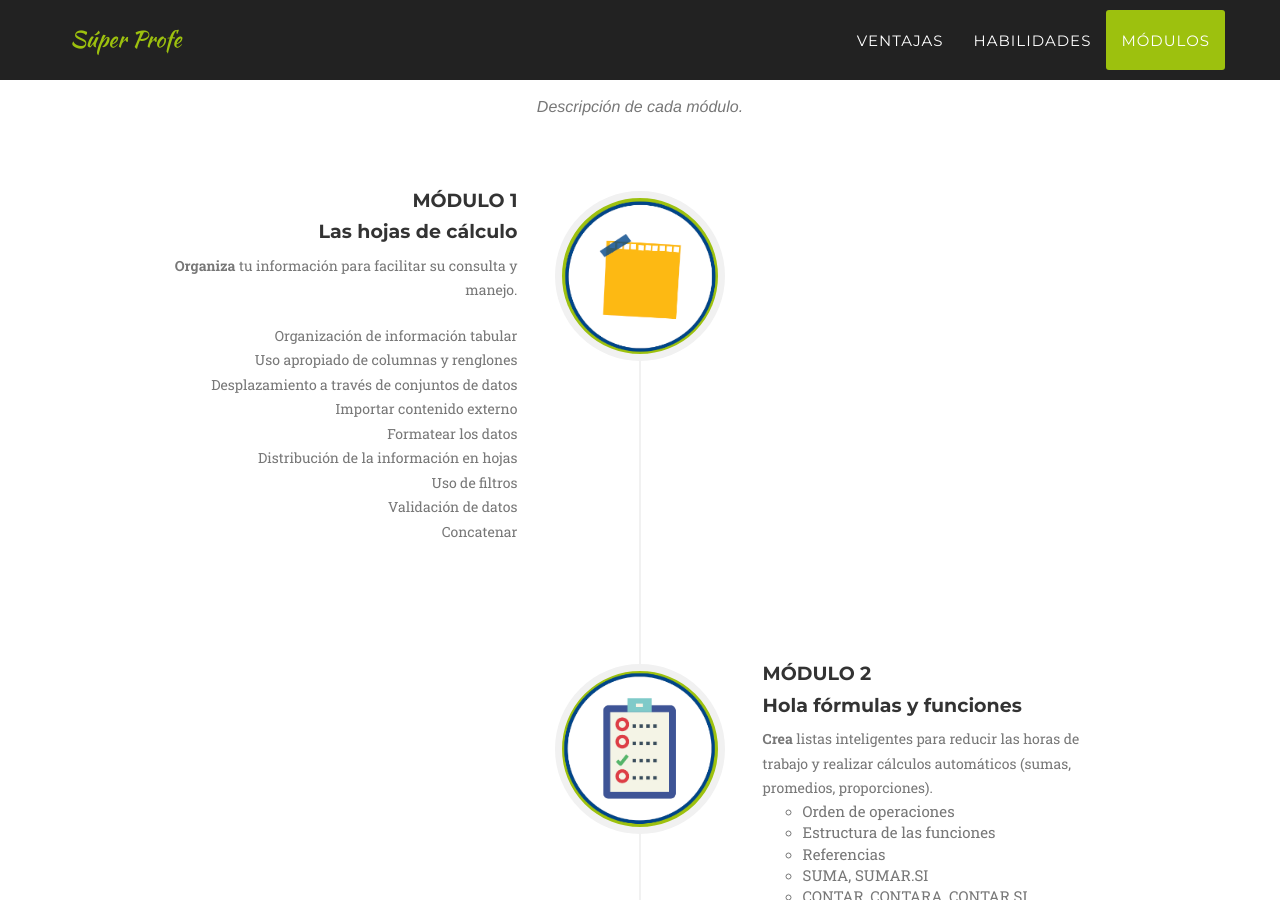
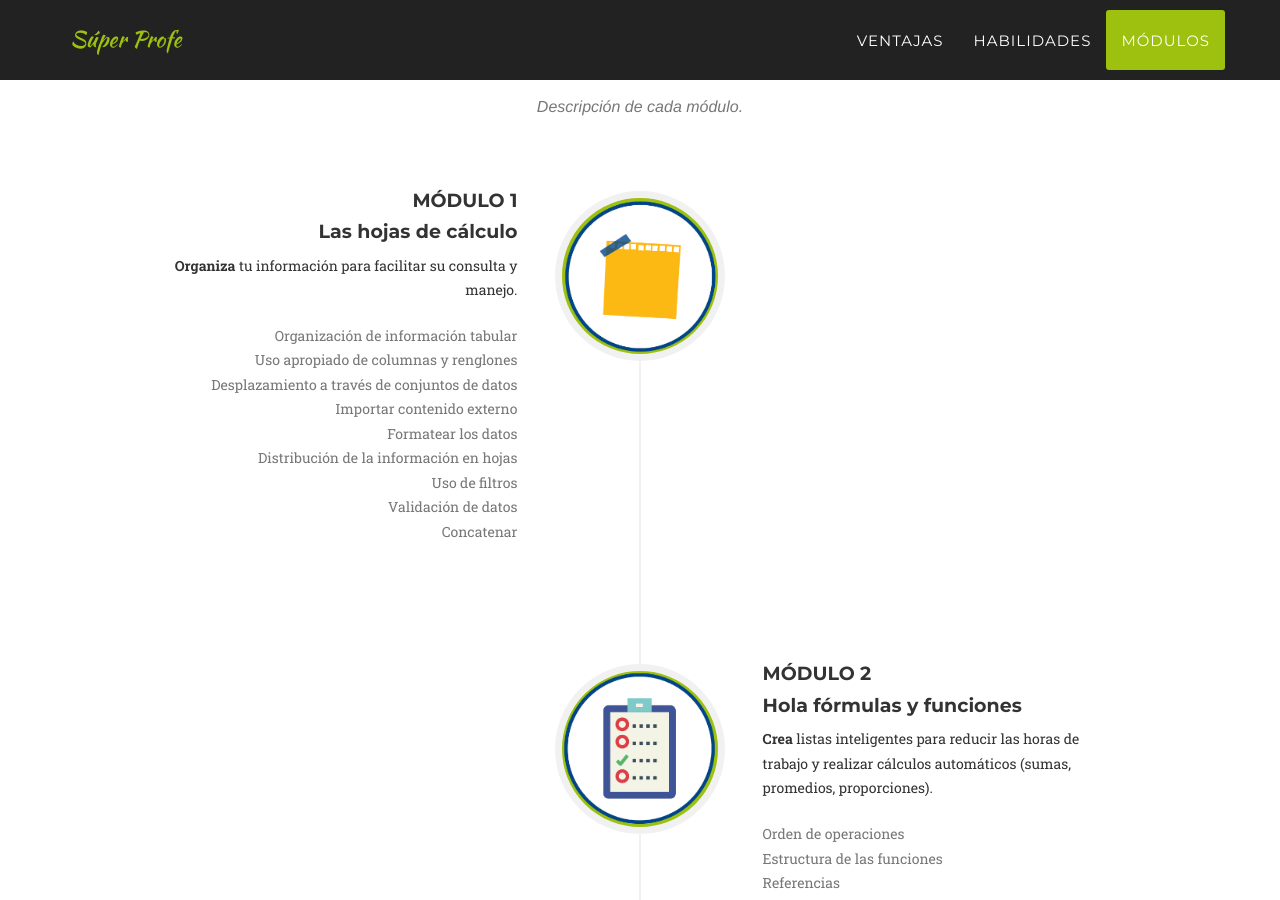
Before and after one commit to camachevaz/superProfe, a Jekyll site: the page built from index.html, in a window 1280 px wide and 900 px high, scrolled down 2743 px. Built offline with Jekyll 4.4.1, drawn with Linux system fonts in a browser that asks for light colours; some web fonts are replaced.

Commit message:
Update about.html

```diff
--- a/_includes/about.html
+++ b/_includes/about.html
@@ -20,7 +20,7 @@
                                     <h4 class="subheading">Las hojas de cálculo</h4>
                                 </div>
                                 <div class="timeline-body">
-                                    <p class="text-muted"><strong>Organiza</strong> tu información para facilitar su consulta y manejo.</p>
+                                    <p><strong>Organiza</strong> tu información para facilitar su consulta y manejo.</p>
                                     <br>
                                     <p class="text-muted">Organización de información tabular</p>
                                     <p class="text-muted">Uso apropiado de columnas y renglones</p>
@@ -44,15 +44,13 @@
                                     <h4 class="subheading">Hola fórmulas y funciones</h4>
                                 </div>
                                 <div class="timeline-body">
-                                    <p class="text-muted"><strong>Crea</strong> listas inteligentes para reducir las horas de trabajo y realizar cálculos automáticos  (sumas, promedios, proporciones).</p>
-                                    <ul class="text-muted">
-                                        <li>Orden de operaciones</li>
-                                        <li>Estructura de las funciones</li>
-                                        <li>Referencias</li>
-                                        <li>SUMA, SUMAR.SI</li>
-                                        <li>CONTAR, CONTARA, CONTAR.SI</li>
-
-                                    </ul>
+                                    <p><strong>Crea</strong> listas inteligentes para reducir las horas de trabajo y realizar cálculos automáticos  (sumas, promedios, proporciones).</p>
+                                    <br>
+                                    <p class="text-muted">Orden de operaciones</p>
+                                    <p class="text-muted">Estructura de las funciones</p>
+                                    <p class="text-muted">Referencias</p>
+                                    <p class="text-muted">SUMA, SUMAR.SI</p>
+                                    <p class="text-muted">CONTAR, CONTARA, CONTAR.SI</p>
                                 </div>
                             </div>
                         </li>
```
